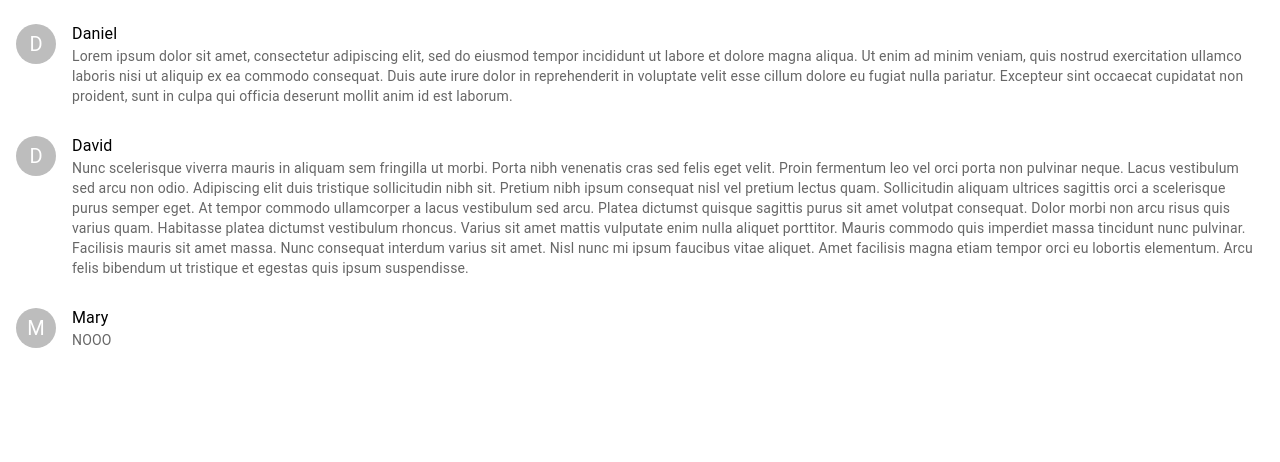
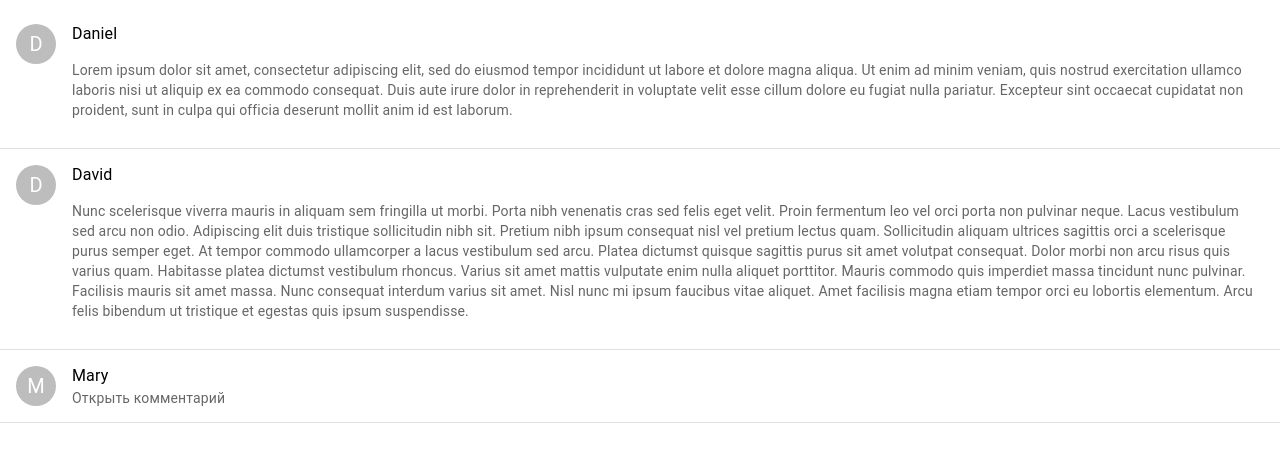
Before and after one commit to MariaFL/comment-system, a React (Create React App) app: page / in a window 1280 px wide. Shown: the top 462 px of the page. Built offline with nearby package versions, Linux system fonts and the light colour scheme.

Commit message:
edited text, added handle

```diff
--- a/src/components/comment/Comment.jsx
+++ b/src/components/comment/Comment.jsx
@@ -3,12 +3,14 @@ import ListItem from '@mui/material/ListItem';
 import ListItemAvatar from '@mui/material/ListItemAvatar';
 import Avatar from '@mui/material/Avatar';
 import ListItemText from '@mui/material/ListItemText';
-import CommentText from './CommentText';
+import Collapse from '@mui/material/Collapse';
+
+
 
 const Comment = (props) => {
     const {avatar, author, rating, text} = props.comment;
     return (
-        <ListItem alignItems="flex-start">
+        <ListItem alignItems="flex-start" divider>
             <ListItemAvatar>
                 <Avatar src={avatar} alt={author}>
                     {!avatar ? author[0] : null}
@@ -16,10 +18,23 @@ const Comment = (props) => {
             </ListItemAvatar>
             <ListItemText
                 primary={author}
-                secondary={rating < -10 ? "NOOO" : text}
+                secondary={<CommentBlock text={text} rating={rating}/>}
             />
         </ListItem>
     );
 }
 
+const CommentBlock = ({text, rating}) => {
+    const [openText, setOpenText] = React.useState(rating > -10);
+
+    const handleOpenChange = () => setOpenText(true);
+
+    return (
+        <>
+            <Collapse in={!openText}><span onClick={handleOpenChange}>Открыть комментарий</span></Collapse>
+            <Collapse in={openText}><p>{text}</p></Collapse>
+        </>
+    )
+}
+
 export default Comment;
--- a/src/components/comment/CommentText.jsx
+++ /dev/null
@@ -1,8 +0,0 @@
-import React from "react";
-import ListItemText from '@mui/material/ListItemText';
-
-const CommentText = (props) => {
-    return props.text
-}
-
-export default CommentText;
```
